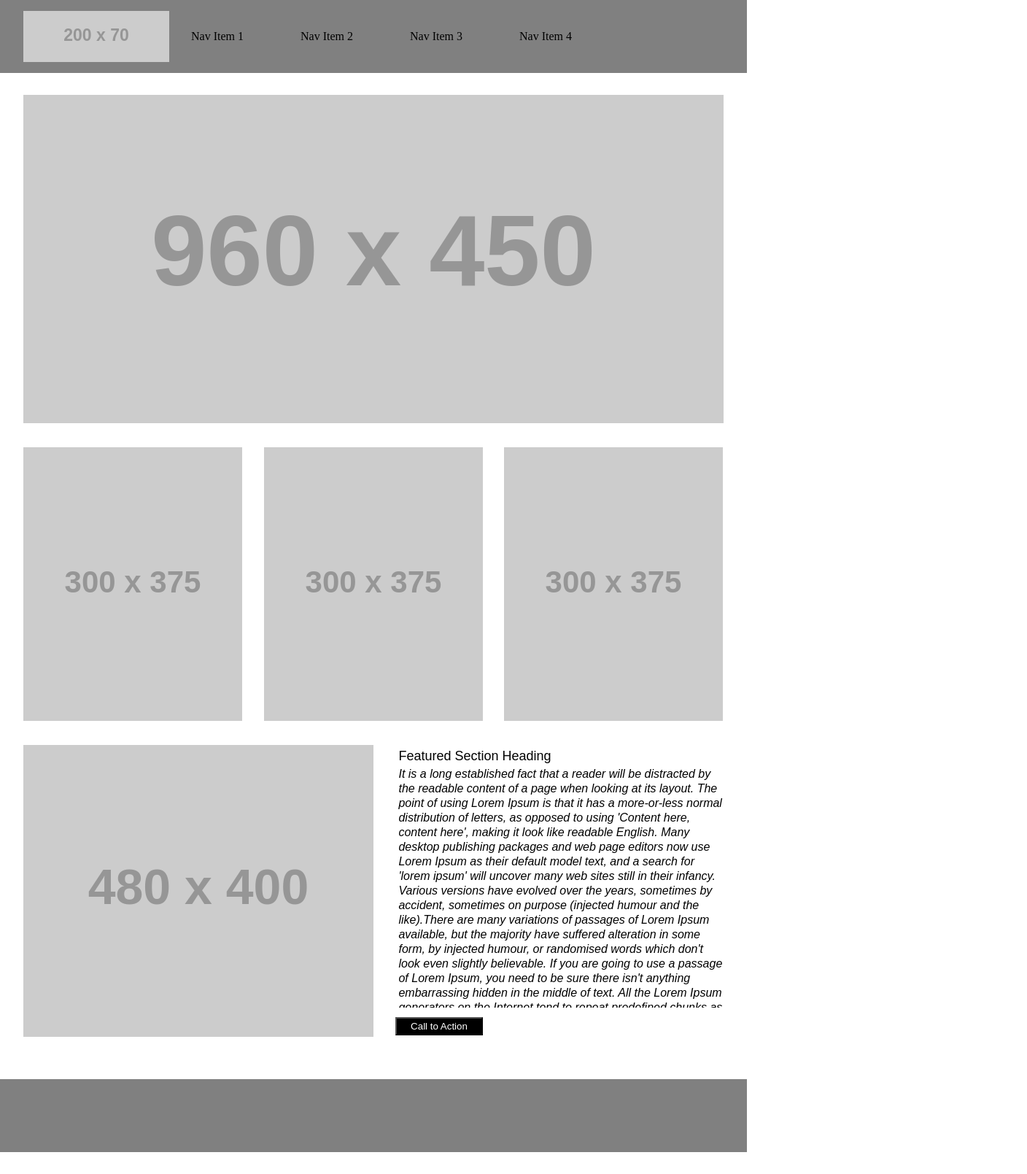
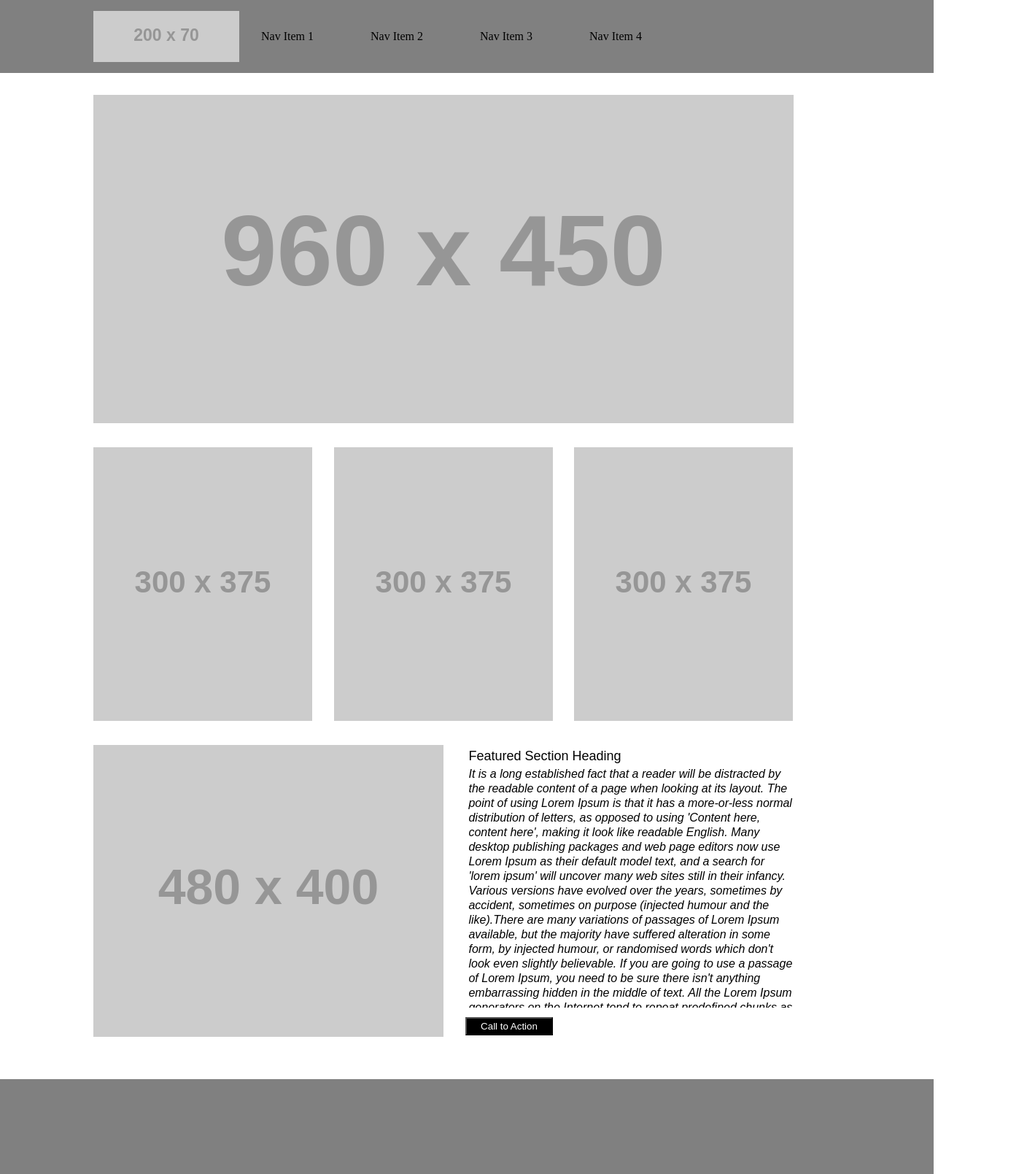
Before and after one commit to radenska/wireframe_exercise, a plain HTML site: page index.html in a window 1280 px wide. Shown: the whole page at 73% size, 1408 px wide, since content can reach past the window. Before the commit the page ends 1579 px from the top, so only its background shows below. Drawn offline with Linux system fonts and the light colour scheme; placeholder pictures from the web are drawn by us.

Commit message:
final commit before turning in

```diff
--- a/style.css
+++ b/style.css
@@ -4,14 +4,14 @@
 
 header {
   background-color: gray;
-  width: 1024px;
+  width: 100%;
   height: 100px;
   margin-bottom: 30px;
 }
 
 nav {
   position: relative;
-  left: 32px;
+  left: 10%;
   top: 15px;
   width: 960px;
 }
@@ -31,7 +31,7 @@ nav ul li {
 }
 main {
   position: relative;
-  left: 32px;
+  left: 10%;
 }
 
 main img {
@@ -89,7 +89,7 @@ button:hover {
 }
 
 footer {
-  height: 100px;
+  height: 130px;
   background-color: gray;
-  width: 1024px;
+  width: 100%;
 }
```
